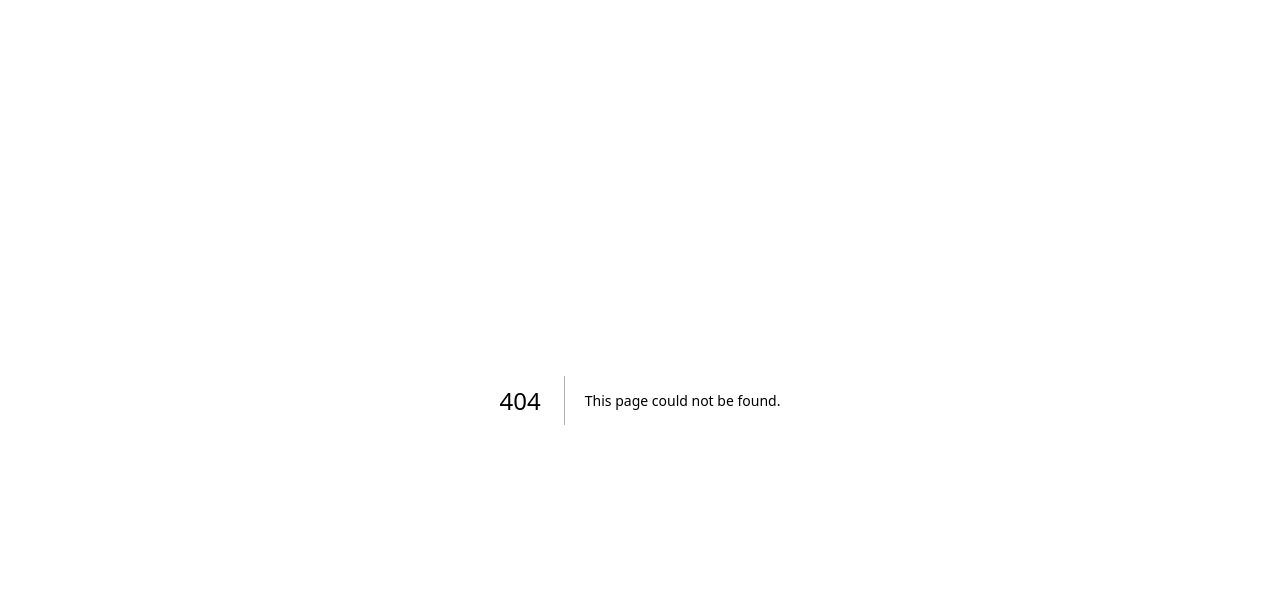
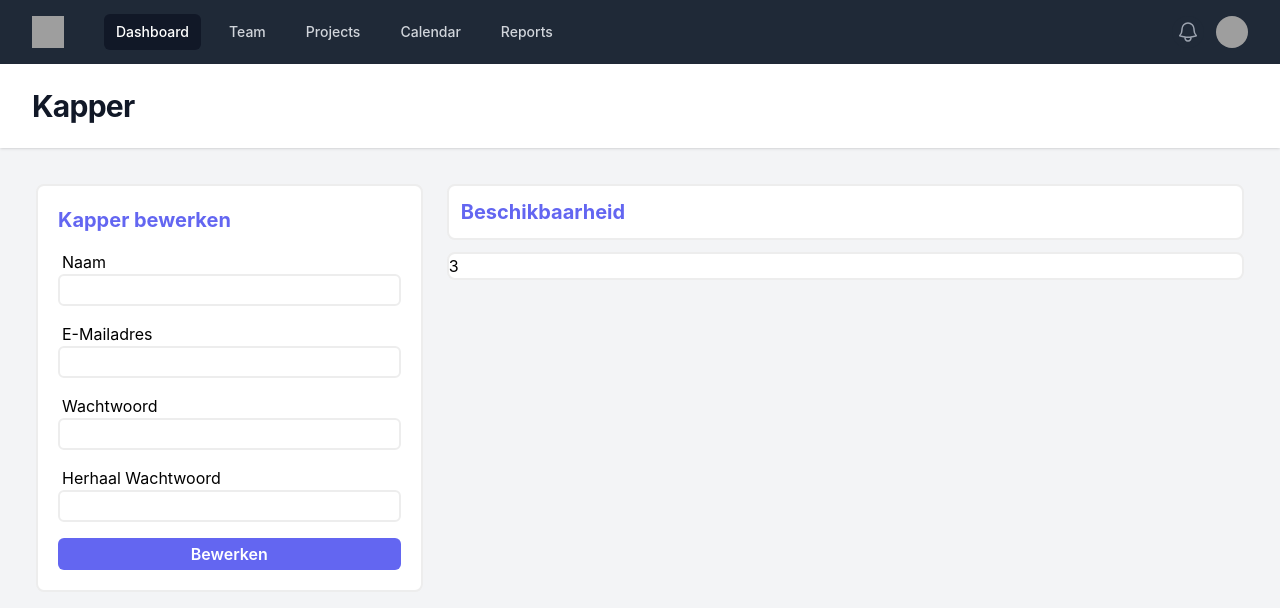
Before and after one commit to MeesPos/web.kappers-project, a Next.js app: page /dashboard/kapper/1 in a window 1280 px wide. Before the commit this address had no page. Shown: the top 608 px of the page. Built offline with nearby package versions, Linux system fonts and the light colour scheme; grey boxes are pictures that could not be loaded.

Commit message:
add files

```diff
--- /dev/null
+++ b/pages/dashboard/kapper/[id].tsx
@@ -0,0 +1,43 @@
+import type { NextPage } from "next";
+import { DashboardWrapper } from "../../../components/DashboardWrapper";
+import { KapperForm } from "../../../components/KapperForm";
+
+function classNames(...classes: any[]) {
+	return classes.filter(Boolean).join(" ");
+}
+function Beschikbaarheid() {
+	return (
+		<div>
+			<div className="m-3">
+				<h3 className="text-xl font-bold text-indigo-500">
+					Beschikbaarheid
+				</h3>
+			</div>
+		</div>
+	);
+}
+const EditKapper: NextPage = () => {
+	return (
+		<DashboardWrapper title="Kapper">
+			<div className="mx-auto grid grid-cols-3 w-full">
+				<div className="m-3 bg-white rounded-lg border-2 border-light-gray">
+					<KapperForm
+						onSubmit={console.log("click")}
+						formTitle="Kapper bewerken"
+						submitName="Bewerken"
+					/>
+				</div>
+				<div className="col-span-2">
+					<div className="m-3 bg-white rounded-lg border-2 border-light-gray">
+						<Beschikbaarheid />
+					</div>
+					<div className="m-3 bg-white rounded-lg border-2 border-light-gray">
+						3
+					</div>
+				</div>
+			</div>
+		</DashboardWrapper>
+	);
+};
+
+export default EditKapper;
```
